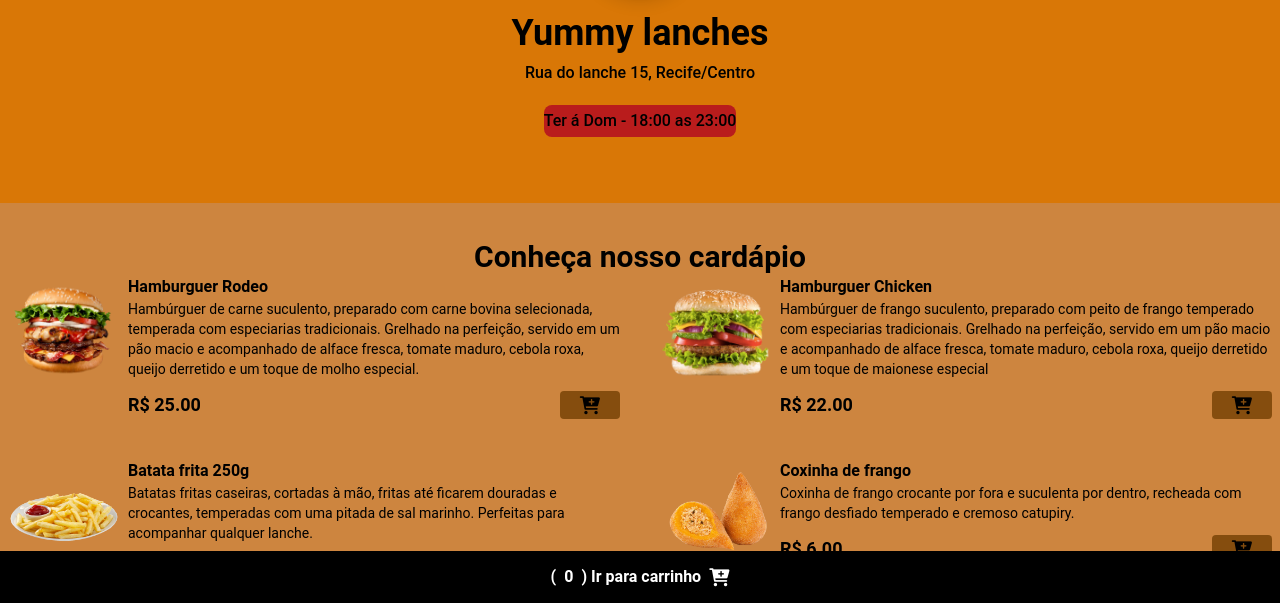
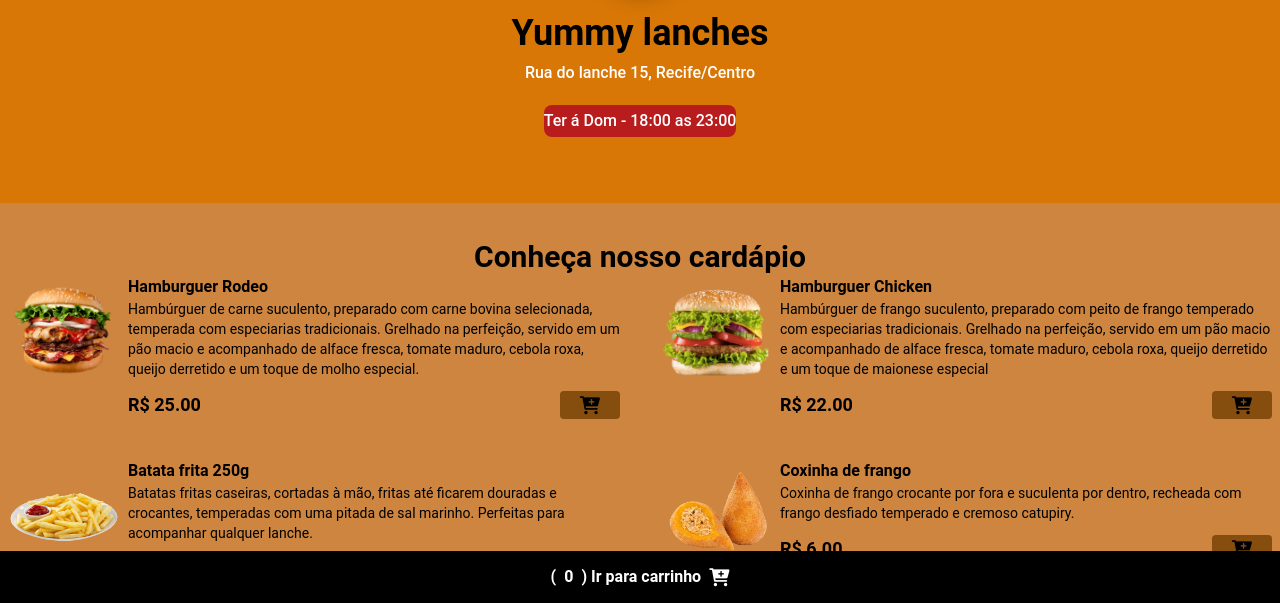
Before and after one commit to Vitu-Mb/Cardapio-Yummy, a website: page index.html in a window 1280 px wide. Shown: the part 197-800 px from the top of the page. Drawn offline with nearby package versions, Linux system fonts and the light colour scheme.

Commit message:
Update index.html

```diff
--- a/index.html
+++ b/index.html
@@ -37,10 +37,10 @@
             <h1 class="text-4xl mt-4 mb-2 font-bold text-black"> Yummy lanches
             </h1>
 
-            <span class="text-black font-medium">Rua do lanche 15, Recife/Centro</span>
+            <span class="text-white font-medium">Rua do lanche 15, Recife/Centro</span>
 
             <div class="bg-yellow-700 px4 py-1 rounded-lg mt-5" id="date-span">
-                <span class=" text-black font-medium">Ter á Dom - 18:00 as 23:00
+                <span class=" text-white font-medium">Ter á Dom - 18:00 as 23:00
                 </span>
             </div>
 
```
